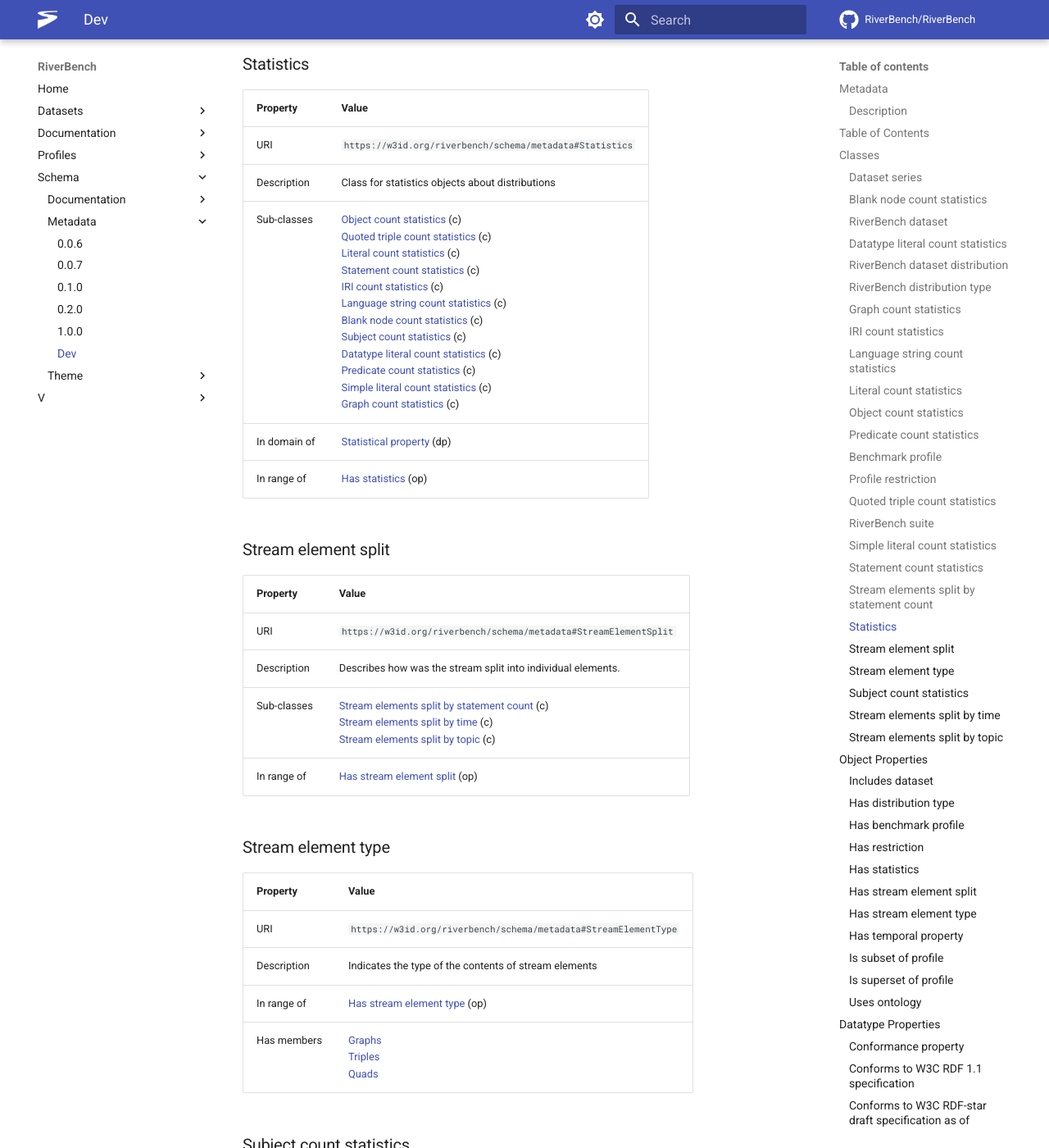
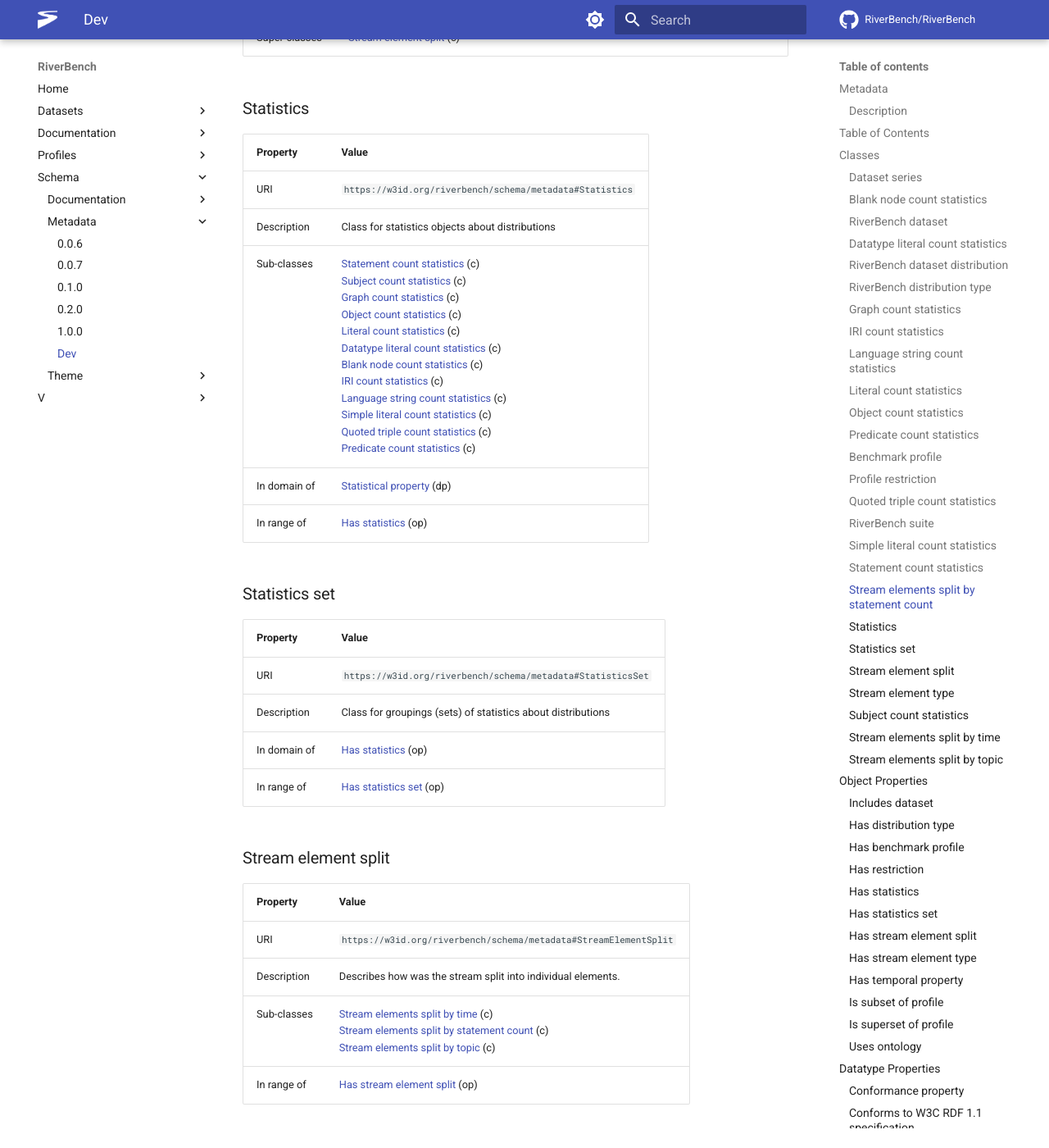
Before and after one commit to RiverBench/riverbench.github.io, an MkDocs documentation site: the page built from docs/schema/metadata/dev.md, in a window 1280 px wide and 1400 px high, scrolled down 7902 px. Shown: the whole window at 82% size. Built offline with MkDocs 1.6.1 and Material for MkDocs 9.7.7, drawn with Linux system fonts in a browser that asks for light colours; comment, search, counter and statistics services are not loaded; some of the changed text lies outside the part shown.

Commit message:
Automatic update of schema docs (dev)

```diff
--- a/docs/schema/metadata/dev.md
+++ b/docs/schema/metadata/dev.md
@@ -62,6 +61,7 @@ Ontology for describing datasets and profiles in the RiverBench benchmark suite.
 * [Statement count statistics](#StatementCountStatistics)
 * [Stream elements split by statement count](#StatementCountStreamElementSplit)
 * [Statistics](#Statistics)
+* [Statistics set](#StatisticsSet)
 * [Stream element split](#StreamElementSplit)
 * [Stream element type](#StreamElementType)
 * [Subject count statistics](#SubjectCountStatistics)
@@ -87,7 +87,7 @@ Property | Value
 URI | `https://w3id.org/riverbench/schema/metadata#Dataset`
 Description | A dataset in the RiverBench benchmark suite
 Super-classes |[dcat:Dataset](http://www.w3.org/ns/dcat#Dataset) (c)<br />
-In domain of |[Uses ontology](#usesOntology) (op)<br />[Has stream element split](#hasStreamElementSplit) (op)<br />
+In domain of |[Has stream element split](#hasStreamElementSplit) (op)<br />[Uses ontology](#usesOntology) (op)<br />
 
 ### Datatype literal count statistics <a name="DatatypeLiteralCountStatistics"></a>
 Property | Value
@@ -102,7 +102,7 @@ Property | Value
 URI | `https://w3id.org/riverbench/schema/metadata#Distribution`
 Description | A distribution of a dataset in the RiverBench benchmark suite.
 Super-classes |[dcat:Distribution](http://www.w3.org/ns/dcat#Distribution) (c)<br />
-In domain of |[Has file name](#hasFileName) (dp)<br />[Has statistics](#hasStatistics) (op)<br />
+In domain of |[Has file name](#hasFileName) (dp)<br />[Has distribution type](#hasDistributionType) (op)<br />[Has statistics set](#hasStatisticsSet) (op)<br />
 
 ### RiverBench distribution type <a name="DistributionType"></a>
 Property | Value
@@ -110,7 +110,7 @@ Property | Value
 URI | `https://w3id.org/riverbench/schema/metadata#DistributionType`
 Description | Type of dataset distribution, indicating the corresponding streaming task formulation.
 In range of |[Has distribution type](#hasDistributionType) (op)<br />
-Has members |[Partial distribution](#partialDistribution)<br />[Flat distribution](#flatDistribution)<br />[Full distribution](#fullDistribution)<br />[Quad stream distribution](#quadStreamDistribution)<br />[Triple stream distribution](#tripleStreamDistribution)<br />[Graph stream distribution](#graphStreamDistribution)<br />
+Has members |[Quad stream distribution](#quadStreamDistribution)<br />[Full distribution](#fullDistribution)<br />[Graph stream distribution](#graphStreamDistribution)<br />[Partial distribution](#partialDistribution)<br />[Flat distribution](#flatDistribution)<br />[Triple stream distribution](#tripleStreamDistribution)<br />
 
 ### Graph count statistics <a name="GraphCountStatistics"></a>
 Property | Value
@@ -160,8 +160,8 @@ Property | Value
 URI | `https://w3id.org/riverbench/schema/metadata#Profile`
 Description | Benchmark profile grouping several datasets in RiverBench
 Super-classes |[Dataset series](#DatasetSeries) (c)<br />
-In domain of |[Is subset of profile](#isSubsetOfProfile) (op)<br />[Is superset of profile](#isSupersetOfProfile) (op)<br />[Has restriction](#hasRestriction) (op)<br />
-In range of |[Has benchmark profile](#hasProfile) (op)<br />[Is superset of profile](#isSupersetOfProfile) (op)<br />[Is subset of profile](#isSubsetOfProfile) (op)<br />
+In domain of |[Has restriction](#hasRestriction) (op)<br />[Is subset of profile](#isSubsetOfProfile) (op)<br />[Is superset of profile](#isSupersetOfProfile) (op)<br />
+In range of |[Is subset of profile](#isSubsetOfProfile) (op)<br />[Has benchmark profile](#hasProfile) (op)<br />[Is superset of profile](#isSupersetOfProfile) (op)<br />
 
 ### Profile restriction <a name="ProfileRestriction"></a>
 Property | Value
@@ -211,16 +211,24 @@ Property | Value
 --- | ---
 URI | `https://w3id.org/riverbench/schema/metadata#Statistics`
 Description | Class for statistics objects about distributions
-Sub-classes |[Object count statistics](#ObjectCountStatistics) (c)<br />[Quoted triple count statistics](#QuotedTripleCountStatistics) (c)<br />[Literal count statistics](#LiteralCountStatistics) (c)<br />[Statement count statistics](#StatementCountStatistics) (c)<br />[IRI count statistics](#IriCountStatistics) (c)<br />[Language string count statistics](#LanguageLiteralCountStatistics) (c)<br />[Blank node count statistics](#BlankNodeCountStatistics) (c)<br />[Subject count statistics](#SubjectCountStatistics) (c)<br />[Datatype literal count statistics](#DatatypeLiteralCountStatistics) (c)<br />[Predicate count statistics](#PredicateCountStatistics) (c)<br />[Simple literal count statistics](#SimpleLiteralCountStatistics) (c)<br />[Graph count statistics](#GraphCountStatistics) (c)<br />
+Sub-classes |[Statement count statistics](#StatementCountStatistics) (c)<br />[Subject count statistics](#SubjectCountStatistics) (c)<br />[Graph count statistics](#GraphCountStatistics) (c)<br />[Object count statistics](#ObjectCountStatistics) (c)<br />[Literal count statistics](#LiteralCountStatistics) (c)<br />[Datatype literal count statistics](#DatatypeLiteralCountStatistics) (c)<br />[Blank node count statistics](#BlankNodeCountStatistics) (c)<br />[IRI count statistics](#IriCountStatistics) (c)<br />[Language string count statistics](#LanguageLiteralCountStatistics) (c)<br />[Simple literal count statistics](#SimpleLiteralCountStatistics) (c)<br />[Quoted triple count statistics](#QuotedTripleCountStatistics) (c)<br />[Predicate count statistics](#PredicateCountStatistics) (c)<br />
 In domain of |[Statistical property](#statisticalProperty) (dp)<br />
 In range of |[Has statistics](#hasStatistics) (op)<br />
+
+### Statistics set <a name="StatisticsSet"></a>
+Property | Value
+--- | ---
+URI | `https://w3id.org/riverbench/schema/metadata#StatisticsSet`
+Description | Class for groupings (sets) of statistics about distributions
+In domain of |[Has statistics](#hasStatistics) (op)<br />
+In range of |[Has statistics set](#hasStatisticsSet) (op)<br />
 
 ### Stream element split <a name="StreamElementSplit"></a>
 Property | Value
 --- | ---
 URI | `https://w3id.org/riverbench/schema/metadata#StreamElementSplit`
 Description | Describes how was the stream split into individual elements.
-Sub-classes |[Stream elements split by statement count](#StatementCountStreamElementSplit) (c)<br />[Stream elements split by time](#TimeStreamElementSplit) (c)<br />[Stream elements split by topic](#TopicStreamElementSplit) (c)<br />
+Sub-classes |[Stream elements split by time](#TimeStreamElementSplit) (c)<br />[Stream elements split by statement count](#StatementCountStreamElementSplit) (c)<br />[Stream elements split by topic](#TopicStreamElementSplit) (c)<br />
 In range of |[Has stream element split](#hasStreamElementSplit) (op)<br />
 
 ### Stream element type <a name="StreamElementType"></a>
@@ -229,7 +237,7 @@ Property | Value
 URI | `https://w3id.org/riverbench/schema/metadata#StreamElementType`
 Description | Indicates the type of the contents of stream elements
 In range of |[Has stream element type](#hasStreamElementType) (op)<br />
-Has members |[Graphs](#graphs)<br />[Triples](#triples)<br />[Quads](#quads)<br />
+Has members |[Quads](#quads)<br />[Triples](#triples)<br />[Graphs](#graphs)<br />
 
 ### Subject count statistics <a name="SubjectCountStatistics"></a>
 Property | Value
@@ -260,6 +268,7 @@ Super-classes |[Stream element split](#StreamElementSplit) (c)<br />
 [Has benchmark profile](#hasProfile),
 [Has restriction](#hasRestriction),
 [Has statistics](#hasStatistics),
+[Has statistics set](#hasStatisticsSet),
 [Has stream element split](#hasStreamElementSplit),
 [Has stream element type](#hasStreamElementType),
 [Has temporal property](#hasTemporalProperty),
@@ -278,6 +287,7 @@ Property | Value
 --- | ---
 URI | `https://w3id.org/riverbench/schema/metadata#hasDistributionType`
 Description | Indicates the type of RiverBench dataset distribution
+Domain(s) |[RiverBench dataset distribution](#Distribution) (c)<br />
 Range(s) |[RiverBench distribution type](#DistributionType) (c)<br />
 
 ### Has benchmark profile <a name="hasProfile"></a>
@@ -302,8 +312,16 @@ Property | Value
 --- | ---
 URI | `https://w3id.org/riverbench/schema/metadata#hasStatistics`
 Description | Has a dataset statistics object
+Domain(s) |[Statistics set](#StatisticsSet) (c)<br />
+Range(s) |[Statistics](#Statistics) (c)<br />
+
+### Has statistics set <a name="hasStatisticsSet"></a>
+Property | Value
+--- | ---
+URI | `https://w3id.org/riverbench/schema/metadata#hasStatisticsSet`
+Description | Indicates the grouping (set) of statistics for a given distribution. Multiple distributions can share one set of statistics, but a distribution must have exactly one statistics set.
 Domain(s) |[RiverBench dataset distribution](#Distribution) (c)<br />
-Range(s) |[Statistics](#Statistics) (c)<br />
+Range(s) |[Statistics set](#StatisticsSet) (c)<br />
 
 ### Has stream element split <a name="hasStreamElementSplit"></a>
 Property | Value
```
Also changed, not shown: other parts of docs/schema/metadata/dev.md (+1 -2 lines), docs/schema/documentation/dev.md (+1 -1 lines), docs/schema/theme/dev.md (+2 -2 lines).
